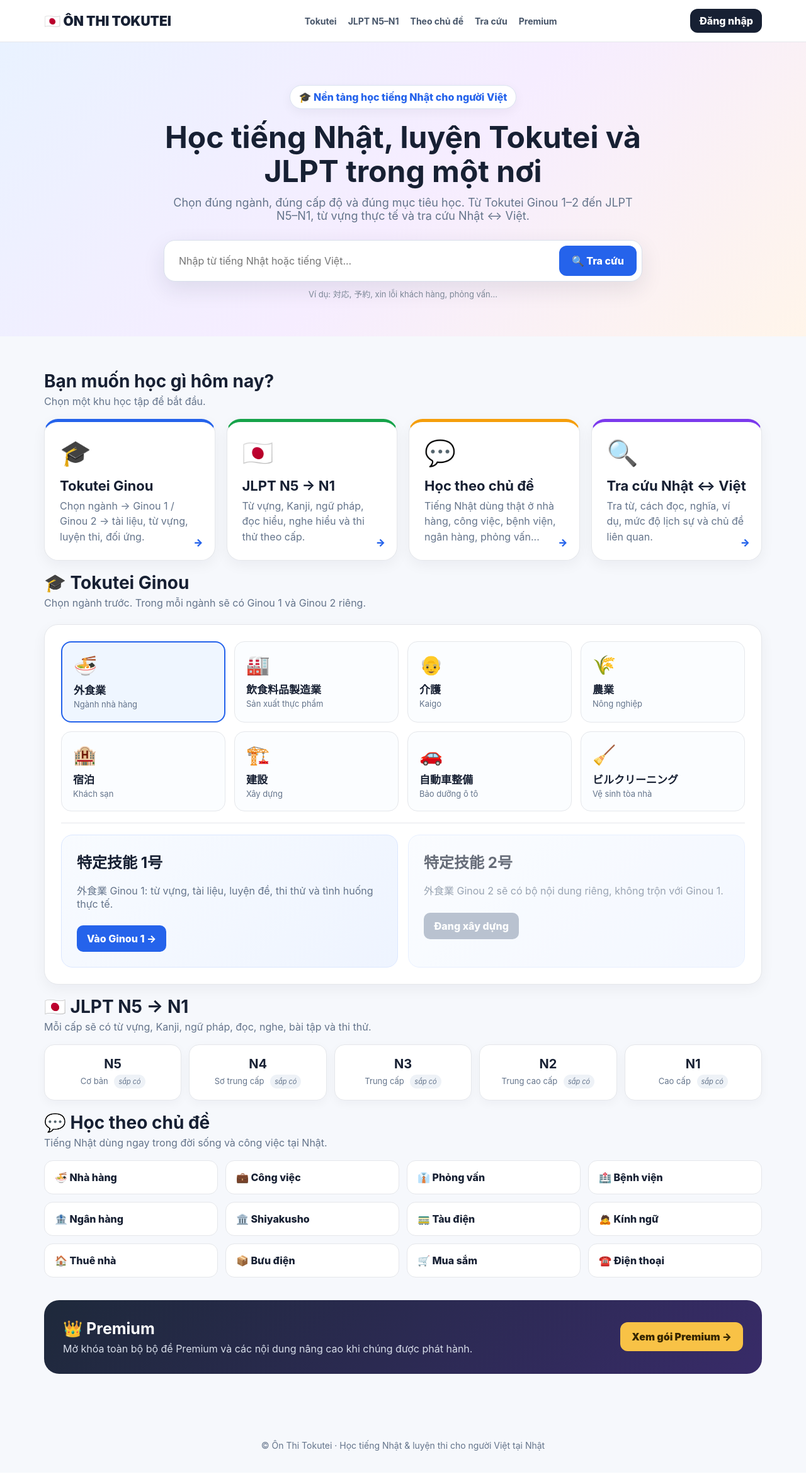
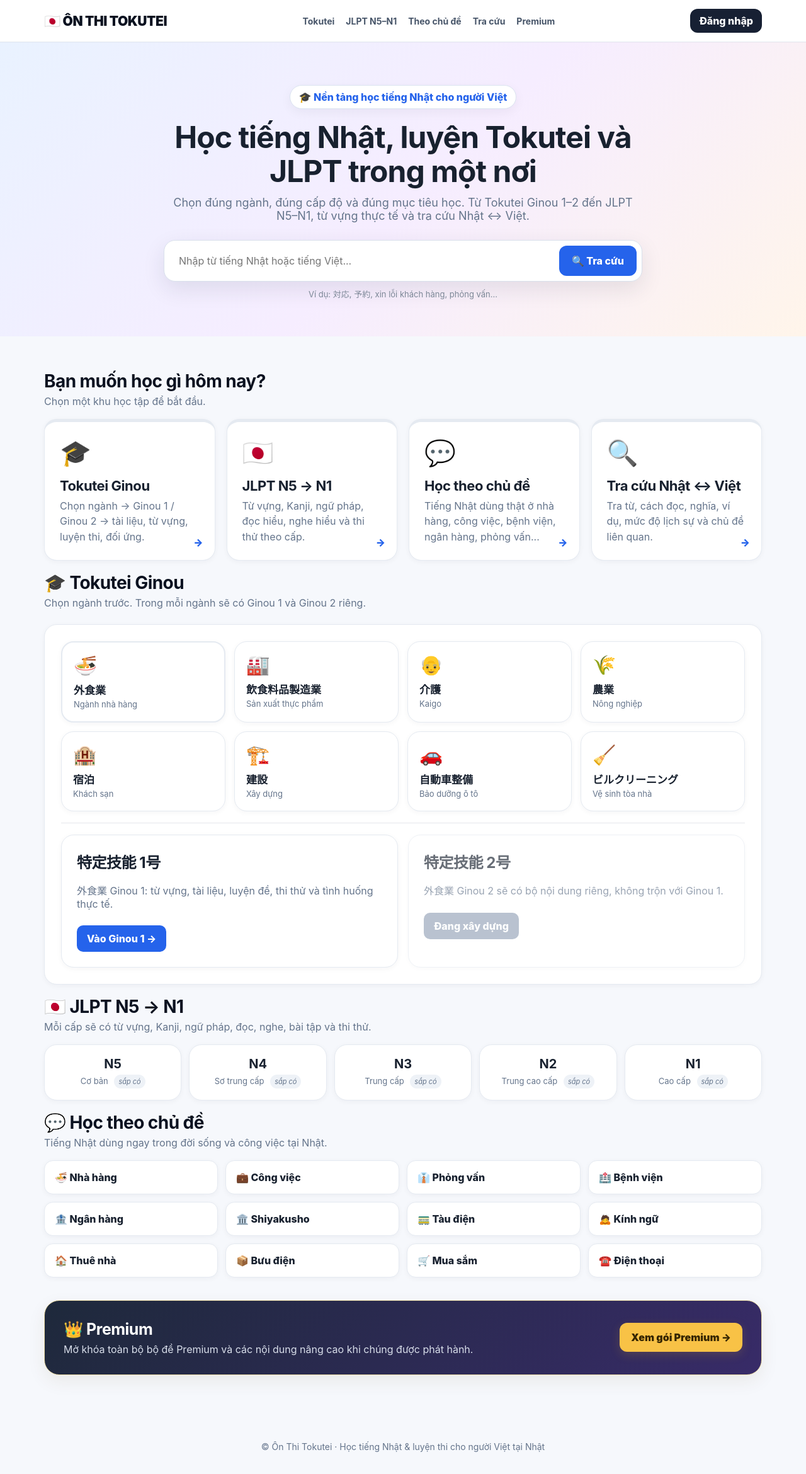
Before and after one commit to vanlantokutei/tokutei-study, a Django app: page / in a window 1280 px wide. Shown: the whole page at 63% size. Before the commit the page ends 2303 px from the top, so only its background shows below. Run offline with Django 5.2, Linux system fonts and the light colour scheme.

Commit message:
Polish shared UI into professional business design system

```diff
--- a/study/static/study/seasonal-theme.css
+++ b/study/static/study/seasonal-theme.css
@@ -1,66 +1,117 @@
 :root{
-  --ui-primary:#2563eb;
-  --ui-primary-dark:#1d4ed8;
-  --ui-navy:#0f172a;
-  --ui-text:#172033;
+  --ui-primary:#1d4ed8;
+  --ui-primary-600:#2563eb;
+  --ui-primary-50:#eff6ff;
+  --ui-navy:#0b1220;
+  --ui-navy-2:#172033;
+  --ui-text:#18212f;
   --ui-muted:#64748b;
-  --ui-bg:#f6f8fc;
+  --ui-bg:#f7f9fc;
   --ui-card:#ffffff;
-  --ui-line:#e2e8f0;
-  --ui-success:#16a34a;
-  --ui-warning:#d97706;
-  --ui-danger:#dc2626;
+  --ui-line:#e5eaf1;
+  --ui-line-strong:#d7dee8;
+  --ui-success:#15803d;
+  --ui-warning:#b45309;
+  --ui-danger:#b91c1c;
+  --ui-gold:#d6a520;
+  --ui-radius-sm:10px;
   --ui-radius:16px;
-  --ui-shadow:0 8px 28px rgba(15,23,42,.07);
+  --ui-radius-lg:20px;
+  --ui-shadow-sm:0 2px 8px rgba(15,23,42,.045);
+  --ui-shadow:0 10px 30px rgba(15,23,42,.075);
+  --ui-shadow-hover:0 16px 38px rgba(15,23,42,.12);
 }
 
 *{box-sizing:border-box}
-html{min-height:100%;background:var(--ui-bg)}
+html{min-height:100%;background:var(--ui-bg);-webkit-font-smoothing:antialiased;text-rendering:optimizeLegibility}
 body{min-height:100vh;color:var(--ui-text)}
 
-/* Business foundation only. Page templates keep control of their own layout. */
-a{transition:color .15s ease,opacity .15s ease}
+/* Professional product foundation. Layout remains controlled by each page. */
+a{transition:color .16s ease,opacity .16s ease,background .16s ease,border-color .16s ease}
 button,.btn,input[type="submit"],.button{
   font:inherit;
-  transition:transform .15s ease,box-shadow .15s ease,background .15s ease,border-color .15s ease;
+  font-weight:700;
+  transition:transform .16s ease,box-shadow .16s ease,background .16s ease,border-color .16s ease;
 }
 button:hover,.btn:hover,input[type="submit"]:hover,.button:hover{transform:translateY(-1px)}
 
 input,select,textarea{
   font:inherit;
-  border-color:var(--ui-line);
+  border-color:var(--ui-line-strong);
   outline:none;
+  background:#fff;
 }
 input:focus,select:focus,textarea:focus{
-  border-color:#93c5fd!important;
-  box-shadow:0 0 0 3px rgba(37,99,235,.12)!important;
+  border-color:#7aa7f8!important;
+  box-shadow:0 0 0 3px rgba(37,99,235,.11)!important;
 }
 
-/* Keep compatibility with old component classes without overriding layout. */
-.btn-primary,button[type="submit"],input[type="submit"],.button.default{
-  background:var(--ui-primary)!important;
+/* Navigation bars */
+.topbar,.navbar,header.topbar{
+  background:rgba(255,255,255,.96)!important;
+  color:var(--ui-text)!important;
+  border-bottom:1px solid var(--ui-line)!important;
+  box-shadow:0 1px 0 rgba(15,23,42,.02)!important;
+  backdrop-filter:blur(14px);
+  -webkit-backdrop-filter:blur(14px);
+}
+.topbar .brand,.navbar .brand{color:var(--ui-navy)!important;letter-spacing:-.02em}
+.topbar .back,.navbar .back{color:var(--ui-primary)!important}
+
+/* Common cards and panels */
+.card,.main-card,.panel,.mini-card,.topic-chip,.industry,.level-card,.quiz-card,.lesson-card{
+  background:var(--ui-card)!important;
+  border-color:var(--ui-line)!important;
+  box-shadow:var(--ui-shadow-sm)!important;
+}
+.card,.main-card,.panel,.mini-card,.industry,.level-card,.quiz-card,.lesson-card{
+  border-radius:var(--ui-radius-lg)!important;
+}
+.card:hover,.main-card:hover,.industry:hover,.mini-card:hover,.topic-chip:hover{
+  border-color:#c9d7ee!important;
+  box-shadow:var(--ui-shadow-hover)!important;
+}
+
+/* Primary actions */
+.btn-primary,button[type="submit"],input[type="submit"],.button.default,.premium-btn{
+  background:linear-gradient(180deg,var(--ui-primary-600),var(--ui-primary))!important;
   border-color:var(--ui-primary)!important;
   color:#fff!important;
+  box-shadow:0 6px 16px rgba(37,99,235,.18)!important;
 }
-.btn-primary:hover,button[type="submit"]:hover,input[type="submit"]:hover,.button.default:hover{
-  background:var(--ui-primary-dark)!important;
+.btn-primary:hover,button[type="submit"]:hover,input[type="submit"]:hover,.button.default:hover,.premium-btn:hover{
+  background:linear-gradient(180deg,#1f57d6,#1e40af)!important;
+  box-shadow:0 9px 22px rgba(37,99,235,.24)!important;
 }
 
-/* Remove seasonal decorations and visual noise for a professional product UI. */
+/* Premium should look commercial, not flashy. */
+.premium,.premium-banner{
+  border:1px solid #eadba6!important;
+  box-shadow:0 10px 28px rgba(85,65,15,.08)!important;
+}
+.premium-banner a{box-shadow:0 5px 16px rgba(214,165,32,.18)}
+
+/* Headings and supporting text */
+h1,h2,h3{letter-spacing:-.02em}
+.section-title h2{color:var(--ui-navy)!important}
+.section-sub,.section-title p,.card p,.main-card p,.mini-card span{color:var(--ui-muted)!important}
+
+/* Remove old seasonal decorations and visual noise. */
 .seasonal-float{display:none!important}
 body:before{display:none!important;content:none!important}
-
-/* Focus music is hidden globally; it can be reintroduced later as an explicit user setting. */
 .focus-music{display:none!important}
 
 /* Accessible focus state. */
 a:focus-visible,button:focus-visible,input:focus-visible,select:focus-visible,textarea:focus-visible{
-  outline:3px solid rgba(37,99,235,.22);
+  outline:3px solid rgba(37,99,235,.20);
   outline-offset:2px;
 }
 
+/* More restrained motion on touch devices. */
 @media(max-width:720px){
   body{padding-bottom:max(0px,env(safe-area-inset-bottom))}
+  .card,.main-card,.panel,.mini-card,.industry,.level-card,.quiz-card,.lesson-card{border-radius:16px!important}
+  .card:hover,.main-card:hover,.industry:hover,.mini-card:hover,.topic-chip:hover{transform:none!important;box-shadow:var(--ui-shadow-sm)!important}
 }
 
 @media(prefers-reduced-motion:reduce){
```
